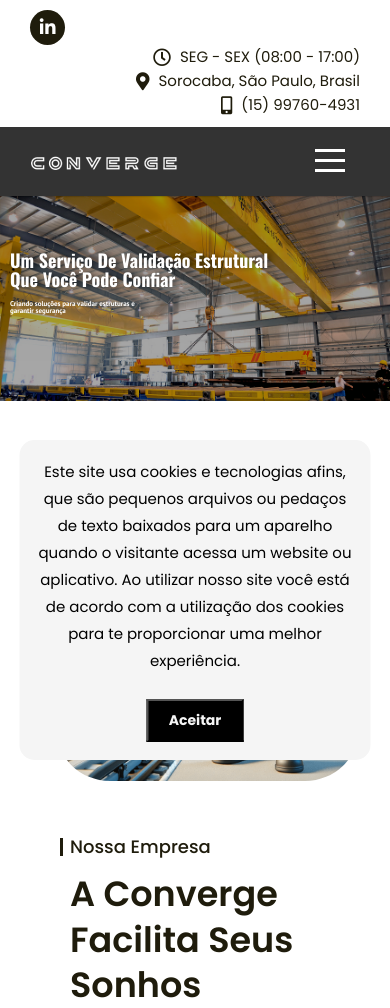
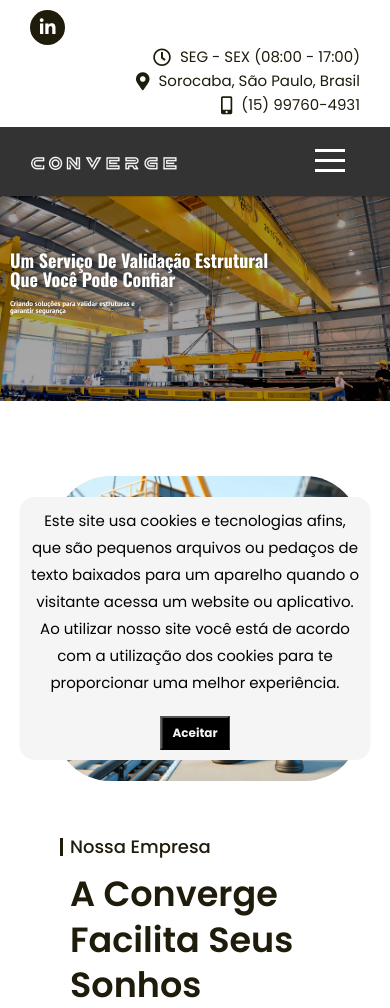
Before and after one commit to GitHubDoLeoz/Converging, a PHP site: page /index.html in a window 390 px wide. Shown: the top 1008 px of the page. Run offline with PHP 8.4, Linux system fonts and the light colour scheme; some libraries are stand-ins or nearby versions.

Commit message:
Teste cookie pt.2

```diff
--- a/css/custom.css
+++ b/css/custom.css
@@ -185,34 +185,35 @@ header-top-section--------
     transform: scale(0.9);
 }
 
-@media screen and (min-width: 320px) {
+@media screen and (max-width: 550px) {
     .cookies-msg {
         width: 90%;
         bottom: 10%;
         left: 50%;
         transform: translate(-50%);
-        padding: 8px;
+        padding: 5px;
     }
 
     .cookies-msg .cookies-txt {
         flex-direction: column;
         align-items: center;
         text-align: center;
-        padding: 10px;
-        font-size: 14px;
+        padding: 5px;
+        font-size: 12px;
     }
 
     .cookies-msg .cookies-btn {
-        margin-top: 10px;
+        margin-top: 5px;
         margin-left: 0;
     }
 
     .cookies-msg .cookies-btn button {
         width: 100%;
-        font-size: 14px;
-        padding: 8px 20px;
-    }
-}
+        font-size: 12px;
+        padding: 5px 10px;
+    }
+}
+
 
 a,
 button {
```
